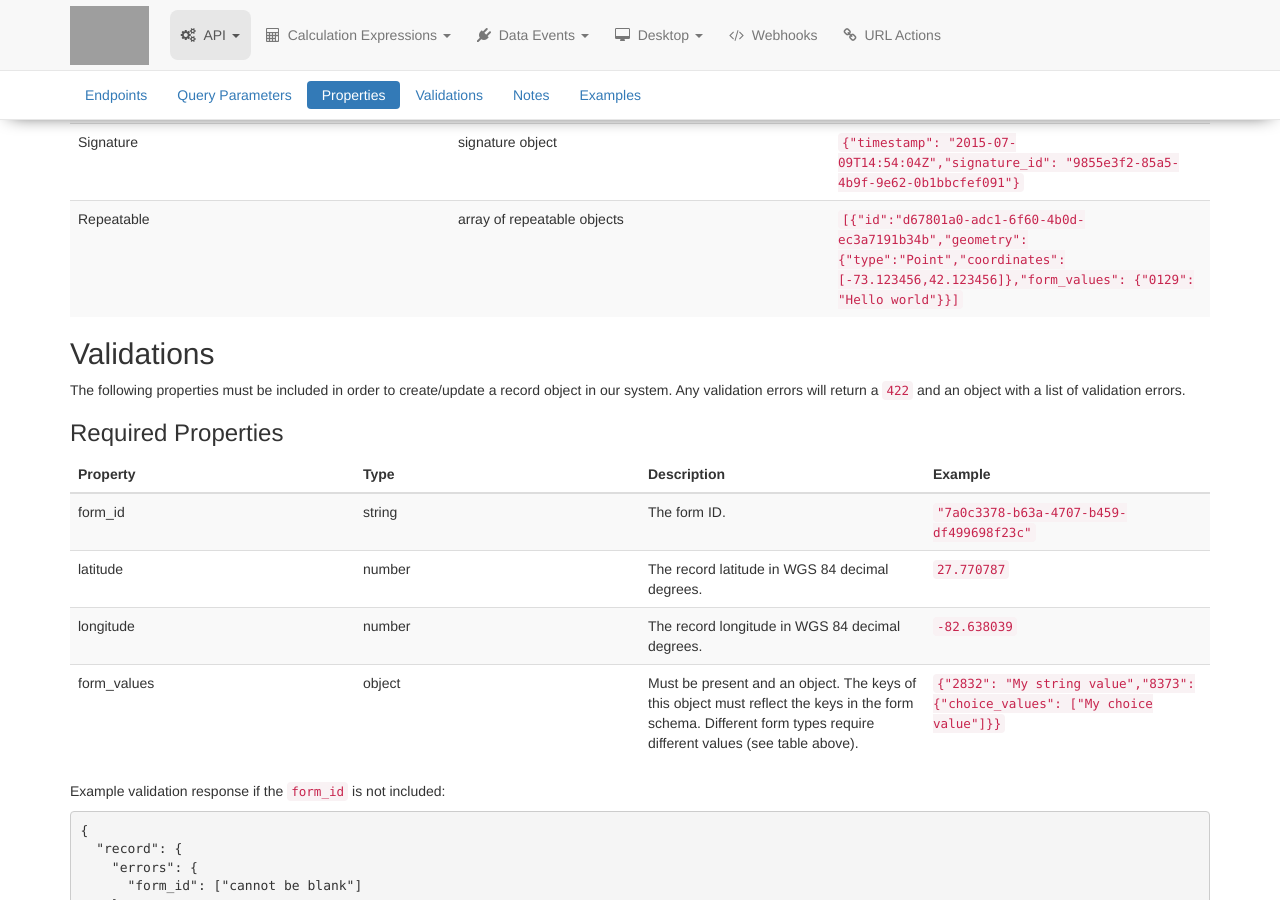
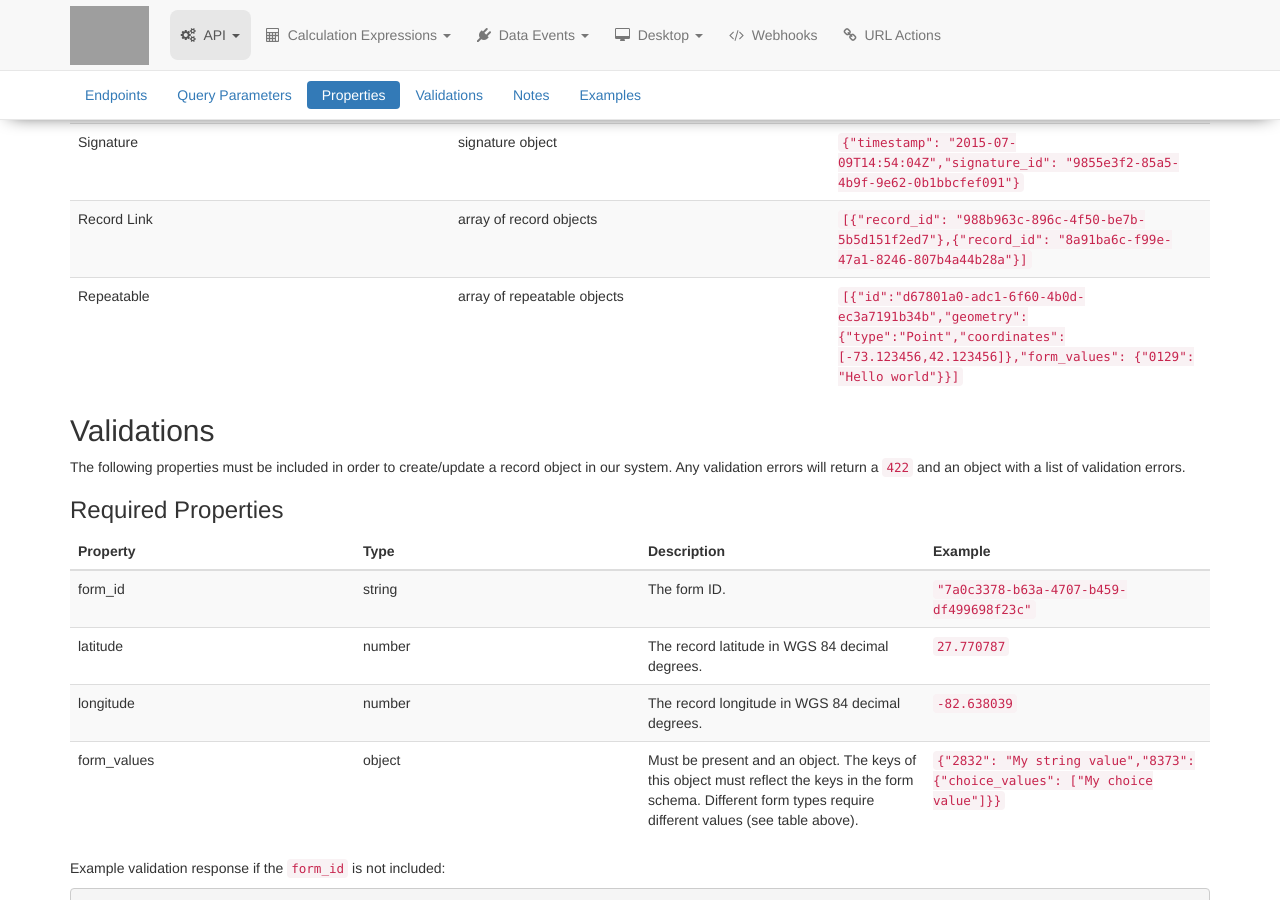
Before and after one commit to rylincoln/developer.fulcrumapp.com, a Jekyll site: the page built from _endpoints/records.md, in a window 1280 px wide and 900 px high, scrolled down 4492 px. Built offline with Jekyll 4.4.1, drawn with Linux system fonts in a browser that asks for light colours; nearby versions of some CDN libraries; grey boxes are pictures that could not be loaded.

Commit message:
Add record links
Closes #37

```diff
--- a/_endpoints/records.md
+++ b/_endpoints/records.md
@@ -119,6 +119,7 @@ Records will still be ordered according to the `updated_at` column, even when fi
 | Video | array of video objects | `[{"video_id":"712850b4-4de2-4d66-a6cc-034201245b52,"caption": ""}]` |
 | Audio | array of audio objects | `[{"audio_id":"f81d51b5-1ce9-465b-be0b-27f1eca41e2c,"caption": ""}]` |
 | Signature | signature object | `{"timestamp": "2015-07-09T14:54:04Z","signature_id": "9855e3f2-85a5-4b9f-9e62-0b1bbcfef091"}` |
+| Record Link | array of record objects | `[{"record_id": "988b963c-896c-4f50-be7b-5b5d151f2ed7"},{"record_id": "8a91ba6c-f99e-47a1-8246-807b4a44b28a"}]` |
 | Repeatable | array of repeatable objects | `[{"id":"d67801a0-adc1-6f60-4b0d-ec3a7191b34b","geometry":{"type":"Point","coordinates":[-73.123456,42.123456]},"form_values": {"0129": "Hello world"}}]` |
 
 ## Validations
```
